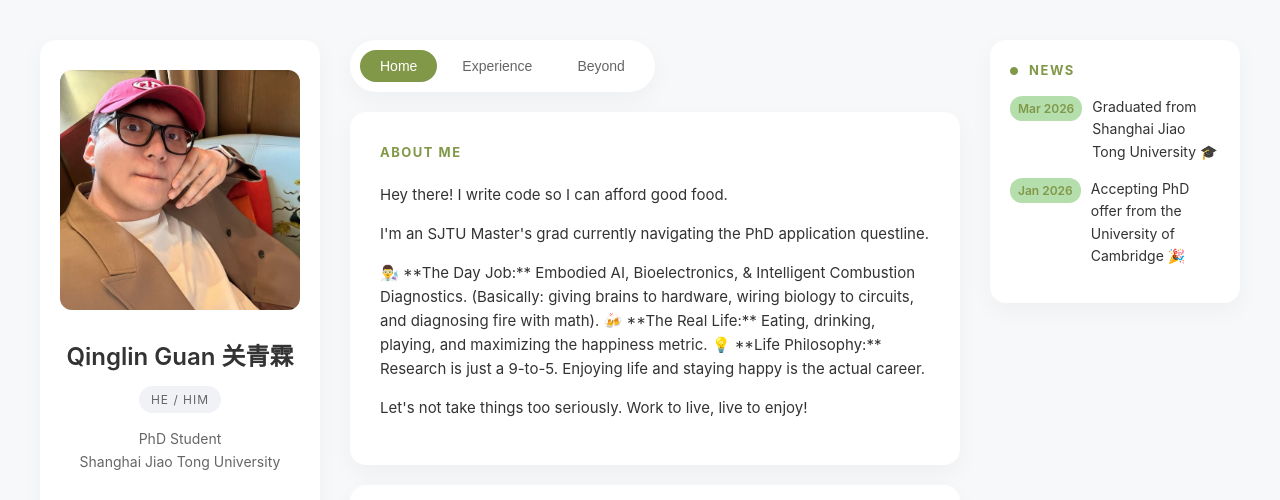
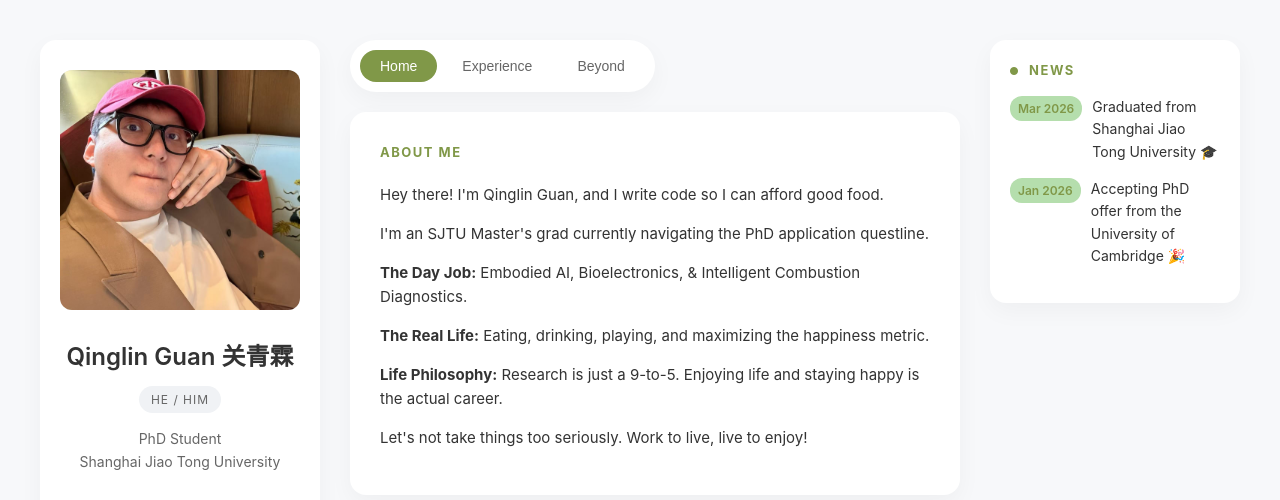
Before and after one commit to QinglinGuan/qinglinguan.github.io, a plain HTML site: page index.html in a window 1280 px wide. Shown: the top 500 px of the page. Drawn offline with Linux system fonts and the light colour scheme.

Commit message:
Add files via upload

```diff
--- a/index.html
+++ b/index.html
@@ -357,11 +357,11 @@
             <!-- About Me 卡片 -->
             <section class="card">
                 <h2 class="section-title">About Me</h2>
-                <p>Hey there! I write code so I can afford good food.</p>
+                <p>Hey there! I'm Qinglin Guan, and I write code so I can afford good food.</p>
                 <p>I'm an SJTU Master's grad currently navigating the PhD application questline.</p>
-                <p>👨‍🔬 **The Day Job:** Embodied AI, Bioelectronics, & Intelligent Combustion Diagnostics. (Basically: giving brains to hardware, wiring biology to circuits, and diagnosing fire with math).
-                    🍻 **The Real Life:** Eating, drinking, playing, and maximizing the happiness metric.
-                    💡 **Life Philosophy:** Research is just a 9-to-5. Enjoying life and staying happy is the actual career.</p>
+                <p> <b>The Day Job:</b> Embodied AI, Bioelectronics, & Intelligent Combustion Diagnostics.</p>
+                <p> <b>The Real Life:</b> Eating, drinking, playing, and maximizing the happiness metric. </p>
+                <p> <b>Life Philosophy:</b> Research is just a 9-to-5. Enjoying life and staying happy is the actual career.</p>
                 <p>Let's not take things too seriously. Work to live, live to enjoy!</p>
             </section>
 
```
